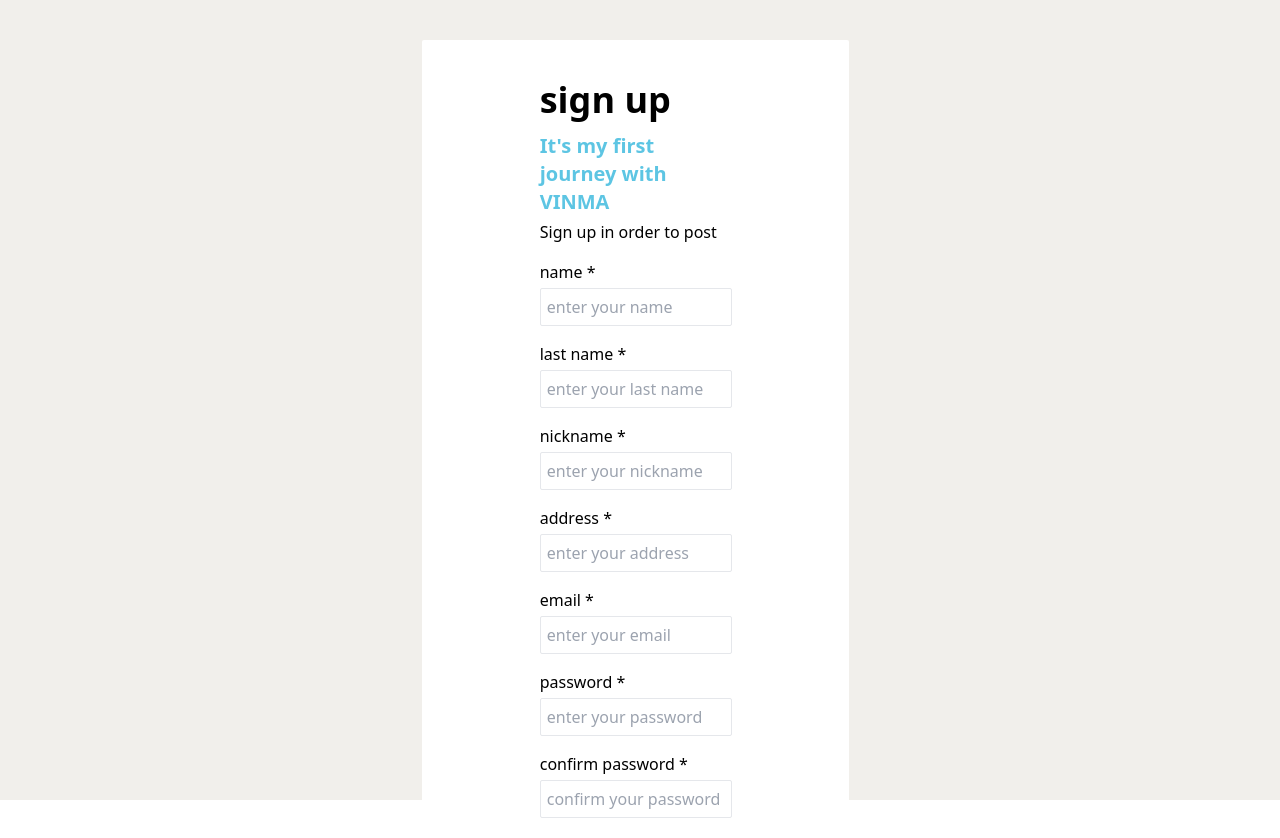
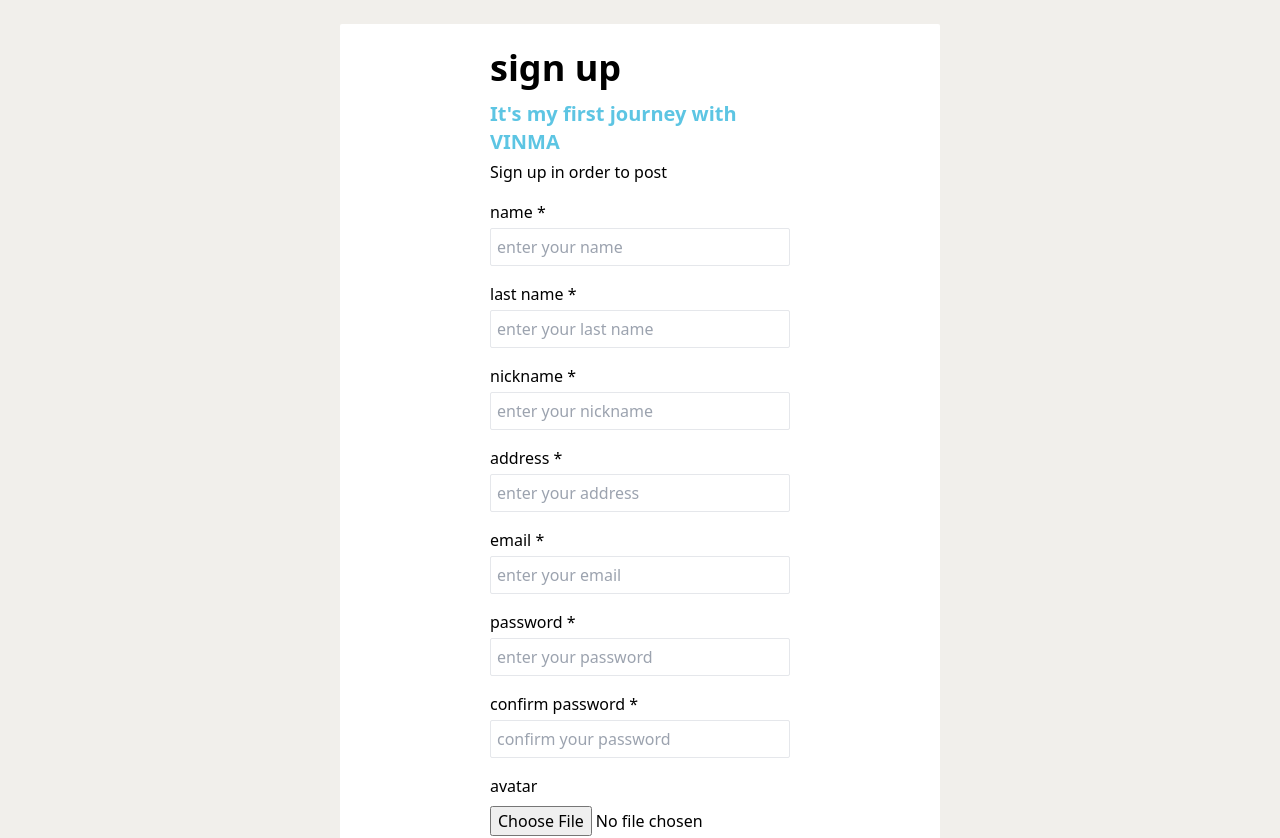
Before and after one commit to adatechschool/projet_collectif_vente_de_meubles-team_vinma, a React (Create React App) app in the folder front/: page /signup in a window 1280 px wide. Shown: the top 838 px of the page. Built offline with nearby package versions, Linux system fonts and the light colour scheme.

Commit message:
correction in login and registration page

```diff
--- a/front/src/pages/Login.js
+++ b/front/src/pages/Login.js
@@ -22,21 +22,44 @@
 
     return (
     <>
-    <form className="flex flex-col items-center">
+    <div className="h-screen bg-beige">
+        <div className="flex justify-center">
+            <form className="inline-flex flex-col mt-24 mb-6 w-[600px] py-12 items-center bg-white rounded-sm">
+                <div className="w-[300px]">
+                    <div className="flex flex-col font-bold self-start text-4xl mb-3">log in</div>
+                    <div className="mb-1 text-kaki text-xl font-bold">Welcome to VINMA</div>
+                    <div className="mb-5">Do you have an account ? Log in below.</div>
+                    <div className="flex flex-col">
+                        <label className="mb-2">email *</label>
                         <input type="email"
-            placeholder="email"
-            className="border-[1px] w-20"
+                            placeholder="enter your email"
+                            className="border-[1px] mb-4 py-1.5 px-3 rounded-sm"
                             value={email}
                             onChange={(event) => { setEmail(event.target.value) }}
+                            required
                         />
+                    </div>
+                    <div className="flex flex-col">
+                        <label className="mb-2">password *</label>
                         <input type="password"
-            placeholder="password"
-            className="border-[1px] w-20"
+                            placeholder="enter your password"
+                            className="border-[1px] mb-4 py-1.5 px-3 rounded-sm"
                             value={password}
                             onChange={(event) => { setPassword(event.target.value) }}
+                            required
                         />
-        <button onClick={handleSubmit}>Send</button>
+                    </div>
+                    <button className="hover:text-red-600">Do you haven't an account ? Sign up !</button>
+                </div>
+                <button
+                 onClick={handleSubmit}
+                 className="border-b-2 border-darkgold transition duration-200 hover:bg-darkgold text-white mt-10 px-5 py-2 bg-gold rounded-sm"
+                >
+                Send
+                </button>
             </form>
+        </div>
+    </div>
     </>)
 }
 
--- a/front/src/pages/Signup.js
+++ b/front/src/pages/Signup.js
@@ -40,12 +40,14 @@
 
   return (
     <>
-    <div className="bg-beige h-screen pt-10">
-      <form className="bg-white ml-[33%] inline-flex w-1/3 flex-col items-center pt-10 pb-6 rounded-sm">
-        <div className="font-bold text-4xl mb-3 w-[45%]">sign up</div>
-        <div className="w-[45%] text-marineblue font-bold text-xl">It's my first journey with VINMA</div>
-        <div className="w-[45%] my-1 mb-4">Sign up in order to post</div>
-        <div className="flex flex-col gap-y-1 mb-4 w-[45%]">
+    <div className="bg-beige">
+      <div className="flex justify-center">
+        <form className="bg-white inline-flex py-6 flex-col w-[600px] items-center mt-6 pb-6 rounded-sm mb-6">
+          <div className="w-[300px]">
+            <div className="font-bold text-4xl mb-3">sign up</div>
+            <div className="text-marineblue font-bold text-xl">It's my first journey with VINMA</div>
+            <div className="my-1 mb-4">Sign up in order to post</div>
+            <div className="flex flex-col gap-y-1 mb-4">
               <label>name *</label>
               <input
               type="text"
@@ -58,7 +60,7 @@
               required
               />
             </div>
-        <div className="flex flex-col gap-y-1 mb-4 w-[45%]">
+            <div className="flex flex-col gap-y-1 mb-4">
               <label>last name *</label>
               <input
                 type="text"
@@ -71,7 +73,7 @@
                 required
               />
             </div>
-        <div className="flex flex-col gap-y-1 mb-4 w-[45%]">
+            <div className="flex flex-col gap-y-1 mb-4">
               <label>nickname *</label>
               <input
                 type="text"
@@ -84,7 +86,7 @@
                 required
               />
             </div>
-        <div className="flex flex-col gap-y-1 mb-4 w-[45%]">
+            <div className="flex flex-col gap-y-1 mb-4">
               <label>address *</label>
               <input
                 type="text"
@@ -97,7 +99,7 @@
                 required
               />
             </div>
-        <div className="flex flex-col gap-y-1 mb-4 w-[45%]">
+            <div className="flex flex-col gap-y-1 mb-4">
               <label>email *</label>
               <input
                 type="email"
@@ -110,7 +112,7 @@
                 required
               />
             </div>
-        <div className="flex flex-col gap-y-1 mb-4 w-[45%]">
+            <div className="flex flex-col gap-y-1 mb-4">
               <label>password *</label>
               <input
                 type="password"
@@ -123,7 +125,7 @@
                 required
               />
             </div>
-        <div className="flex flex-col gap-y-1 mb-4 w-[45%]">
+            <div className="flex flex-col gap-y-1 mb-4">
               <label>confirm password *</label>
               <input
                 type="password"
@@ -136,19 +138,21 @@
                 required
               />
             </div>
-        <div className="flex flex-col gap-y-1 w-[45%]">
+            <div className="flex flex-col gap-y-1">
               <label>avatar</label>
               <input type="file" className="mt-1 mb-2"/>
             </div>
+          </div>
           <button
             type="submit"
-          className="border-b-2 border-darkgold transition duration-200 hover:bg-darkgold text-white mt-5 px-5 py-2 bg-gold rounded-sm"
+            className="border-b-2 border-darkgold transition duration-200 hover:bg-darkgold text-white mt-10 px-5 py-2 bg-gold rounded-sm"
             onClick={handleSubmit}
           >
             sign up
           </button>
         </form>
       </div>
+      </div>
     </>
   );
 };
--- a/front/tailwind.config.js
+++ b/front/tailwind.config.js
@@ -9,7 +9,8 @@
         beige: "#F1EFEB",
         gold: "#F8B840",
         marineblue: "#5DC5E3",
-        darkgold: "#d69e34;"
+        darkgold: "#d69e34",
+        kaki: "#9ac122"
       }
     },
   },
```
Lines whose indentation alone changed are shown as unchanged.
